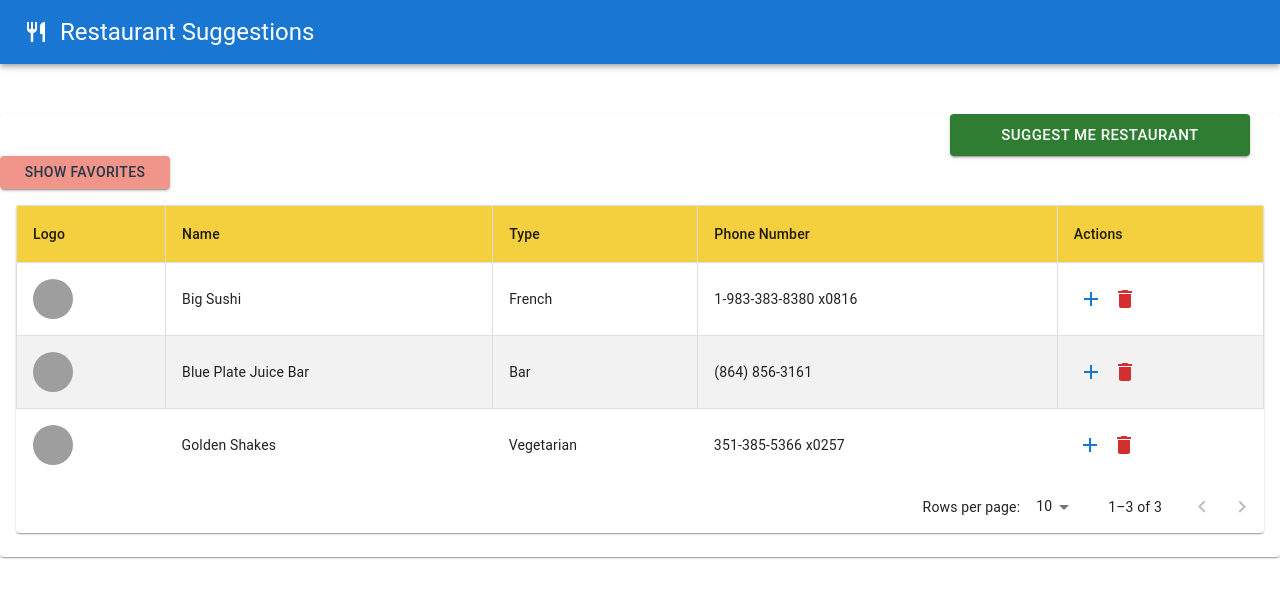
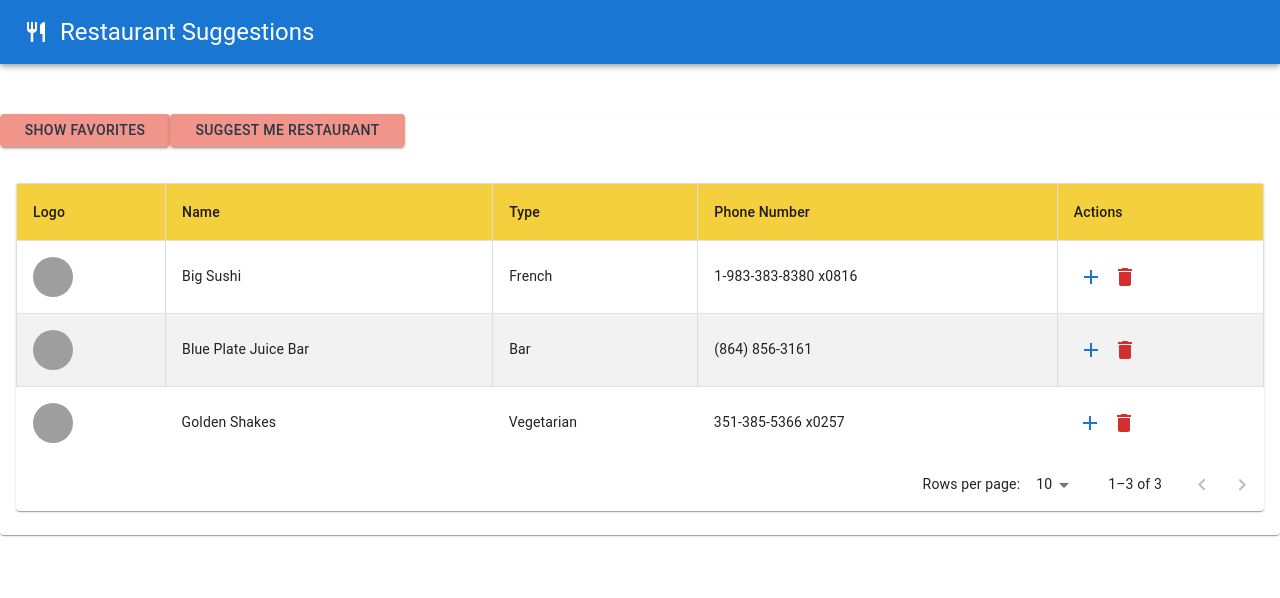
Before and after one commit to boraozisik/React_Favorite-Restaurants-App, a React (Create React App) app: page / in a window 1280 px wide. Shown: the top 598 px of the page. Built offline with nearby package versions, Linux system fonts and the light colour scheme; grey boxes are pictures that could not be loaded; the HTML template or start-up script is replaced by a standard one.

Commit message:
Update RestaurantTable.js

```diff
--- a/src/components/RestaurantTable.js
+++ b/src/components/RestaurantTable.js
@@ -36,7 +36,7 @@ const RestaurantTable = () => {
 
   const handleAddClick = (row) => {
       userFavoriteRestaurants.push(row)
-      console.log(userFavoriteRestaurants)
+
   }
   const handleDeleteClick = (row) => {
     if(window.confirm('Are you sure to delete this restaurant suggestion?')){
@@ -59,11 +59,11 @@ const RestaurantTable = () => {
   return (
       <Card>
           <CardMedia>
-              <Button variant="contained" color='success' size='large' style={{marginLeft: 950, width:300}} onClick={fetchRestaurant}>Suggest Me Restaurant</Button>
-              <FavoriteDialog favoriteList={favoriteList}/>
-        </CardMedia>
+              <FavoriteDialog  favoriteList={favoriteList}/>
+              <Button className='suggestButton' variant="contained"  size='small' style={{width:235,color: '#283747' ,backgroundColor:'#F1948A',fontSize:14}} onClick={fetchRestaurant}>Suggest Me Restaurant</Button>
+          </CardMedia>
           <CardContent>
-          <TableContainer component={Paper} >
+          <TableContainer component={Paper}  style={{marginTop:20}}>
         <Table aria-label='simple table' >
             <TableHead>
                 <TableRow>
```
